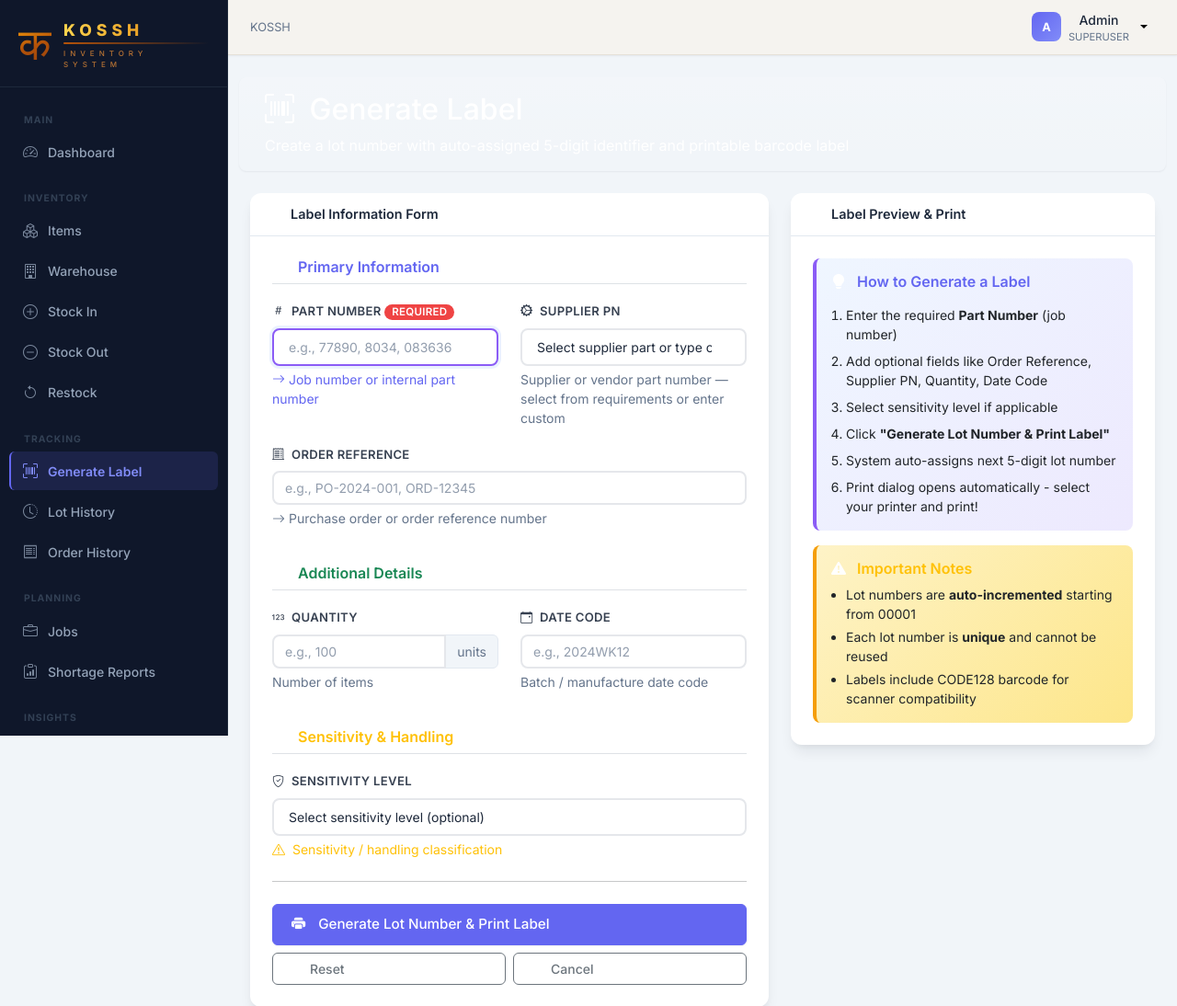
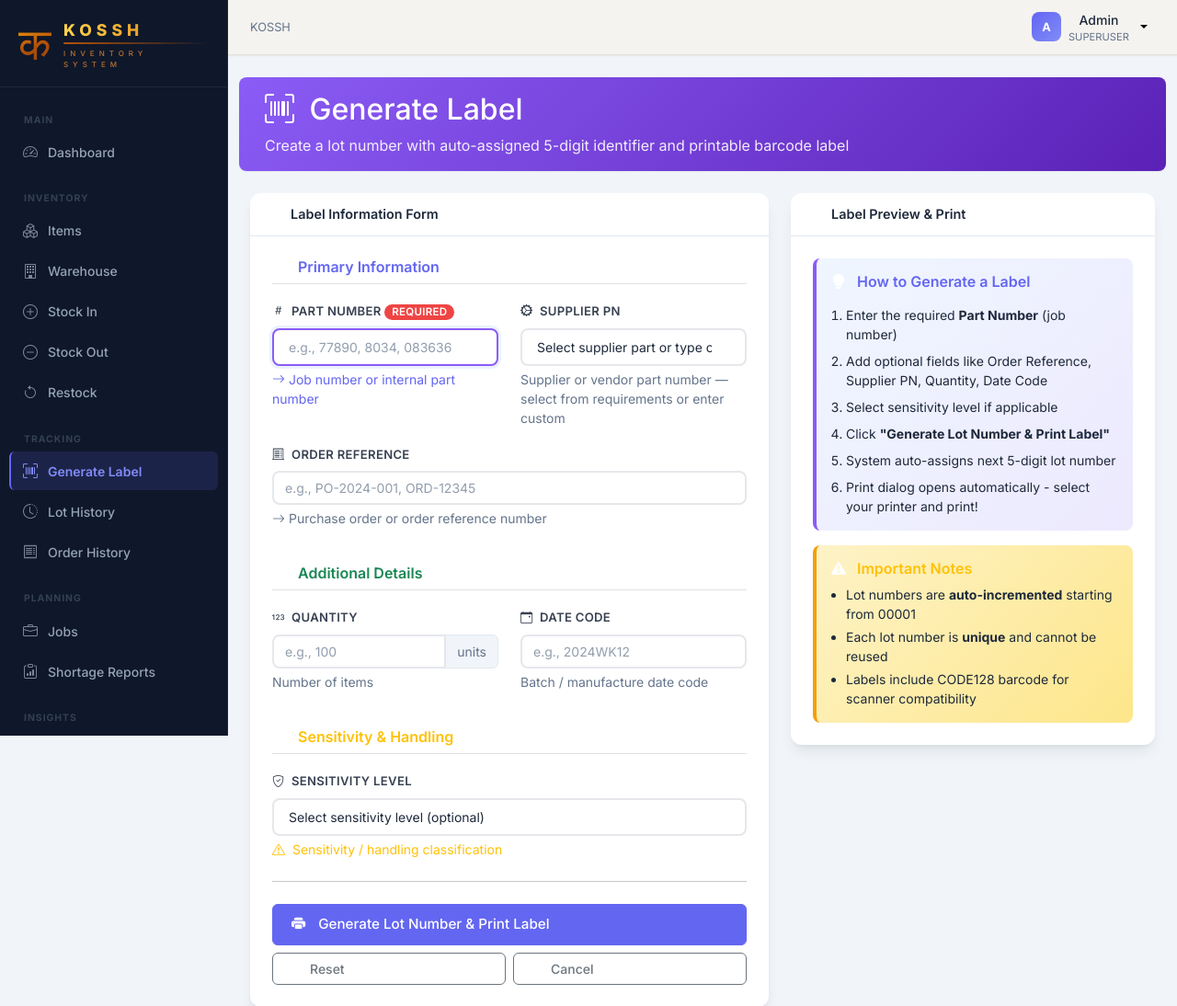
Before and after one commit to Nav228/KOSSH, a Flask app: a page that uses templates/generate_pcn.html in a window 1280 px wide. Shown: the top 1094 px of the page at 92% size. Run offline with Flask 3, Linux system fonts and the light colour scheme; data that the repository does not hold is empty; some libraries are stand-ins or nearby versions.

Commit message:
fix: Page header gradient overridden by Bootstrap bg-gradient class
Three templates had a colored page header with both
'class="bg-gradient"' and 'style="background: linear-gradient(...)"'.
Bootstrap 5's .bg-gradient sets background-image: var(--bs-gradient)
!important which overrode the inline gradient and rendered the header
as a near-white rectangle with white text on top — completely
unreadable in light mode.

- Drop the bg-gradient class from generate_pcn, po_history, bom_browser
- Switch the inline declaration from 'background:' shorthand to
  'background-image:' so it survives any future class additions
- Force white color on the inner h1/p with explicit inline rules so
  Bootstrap text utilities don't bleed through

Also fix the 'How to Generate a Label' instruction card and the
'Important Notes' warning card on Generate Label: both have a
light-purple/yellow gradient background, so they need explicit dark
foreground text. Without it, dark-mode inheritance (text-primary
becomes #f1f5f9) made the list items invisible against the light
gradient. Pin foreground colors with !important under [data-theme=dark]
to keep the cards readable in both themes.

Co-Authored-By: Claude Opus 4.7 <noreply@anthropic.com>

```diff
--- a/templates/bom_browser.html
+++ b/templates/bom_browser.html
@@ -3,7 +3,7 @@
 {% block title %}Requirements Browser - KOSSH{% endblock %}
 
 {% block page_header %}
-<div class="row align-items-center mb-4 p-3 bg-gradient rounded-3 shadow-sm" style="background: linear-gradient(135deg, #5b21b6 0%, #8b5cf6 100%); color: white;">
+<div class="row align-items-center mb-4 p-3 rounded-3 shadow-sm" style="background-image: linear-gradient(135deg, #5b21b6 0%, #8b5cf6 100%); color: #ffffff;">
     <div class="col-12">
         <h1 class="h2 mb-2">
             <i class="bi bi-list-columns-reverse me-2"></i> Requirements Browser
--- a/templates/generate_pcn.html
+++ b/templates/generate_pcn.html
@@ -66,13 +66,38 @@
         border-radius: 8px;
         padding: 16px;
         margin-bottom: 16px;
-    }
+        color: #1e293b;
+    }
+    .instruction-card h6 { color: #5b21b6; }
+    .instruction-card ol,
+    .instruction-card li,
+    .instruction-card strong { color: #1e293b; }
     .warning-card {
         background: linear-gradient(135deg, #fef3c7 0%, #fde68a 100%);
         border-left: 4px solid #f59e0b;
         border-radius: 8px;
         padding: 16px;
-    }
+        color: #1e293b;
+    }
+    .warning-card h6 { color: #92400e; }
+    .warning-card ul,
+    .warning-card li,
+    .warning-card strong { color: #1e293b; }
+    /* Keep these cards readable regardless of global dark theme */
+    [data-theme="dark"] .instruction-card,
+    [data-theme="dark"] .warning-card {
+        color: #1e293b !important;
+    }
+    [data-theme="dark"] .instruction-card h6,
+    [data-theme="dark"] .instruction-card ol,
+    [data-theme="dark"] .instruction-card li,
+    [data-theme="dark"] .instruction-card strong { color: #1e293b !important; }
+    [data-theme="dark"] .instruction-card h6 { color: #5b21b6 !important; }
+    [data-theme="dark"] .warning-card h6,
+    [data-theme="dark"] .warning-card ul,
+    [data-theme="dark"] .warning-card li,
+    [data-theme="dark"] .warning-card strong { color: #1e293b !important; }
+    [data-theme="dark"] .warning-card h6 { color: #92400e !important; }
     .label-preview-box {
         background: white;
         border: 2px solid #d1d5db;
@@ -163,12 +188,12 @@
 {% endblock %}
 
 {% block page_header %}
-<div class="row align-items-center mb-4 p-3 bg-gradient rounded-3 shadow-sm" style="background: linear-gradient(135deg, #8b5cf6 0%, #5b21b6 100%); color: white;">
+<div class="row align-items-center mb-4 p-3 rounded-3 shadow-sm" style="background-image: linear-gradient(135deg, #8b5cf6 0%, #5b21b6 100%); color: #ffffff;">
     <div class="col-12">
-        <h1 class="h2 mb-2">
+        <h1 class="h2 mb-2" style="color: #ffffff;">
             <i class="bi bi-upc-scan me-2"></i> Generate Label
         </h1>
-        <p class="mb-0 fs-6">Create a lot number with auto-assigned 5-digit identifier and printable barcode label</p>
+        <p class="mb-0 fs-6" style="color: rgba(255,255,255,0.9);">Create a lot number with auto-assigned 5-digit identifier and printable barcode label</p>
     </div>
 </div>
 {% endblock %}
--- a/templates/po_history.html
+++ b/templates/po_history.html
@@ -1,7 +1,7 @@
 {% extends "base.html" %}
 
 {% block page_header %}
-<div class="row align-items-center mb-4 p-3 bg-gradient rounded-3 shadow-sm" style="background: linear-gradient(135deg, #5b21b6 0%, #8b5cf6 100%); color: white;">
+<div class="row align-items-center mb-4 p-3 rounded-3 shadow-sm" style="background-image: linear-gradient(135deg, #5b21b6 0%, #8b5cf6 100%); color: #ffffff;">
     <div class="col-12">
         <h1 class="h2 mb-2 text-white">
             <i class="bi bi-receipt me-2"></i> Order History Lookup
```
